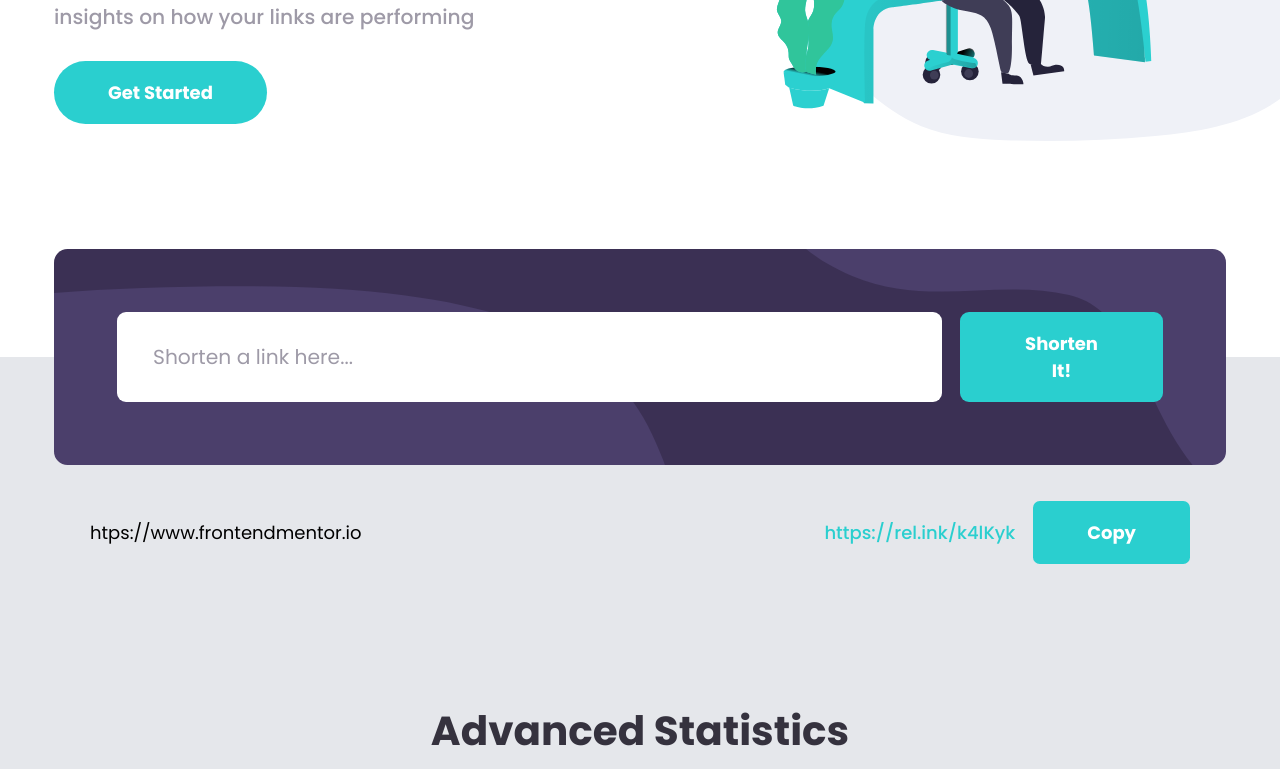
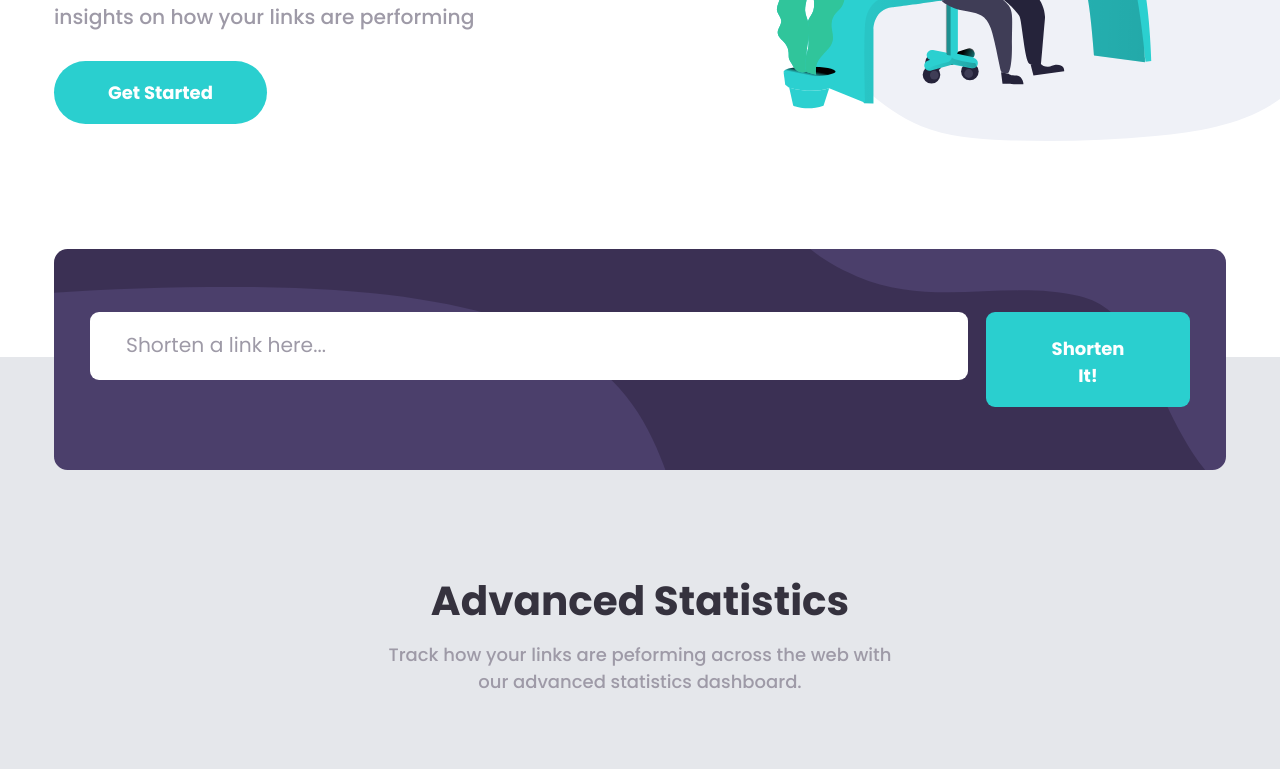
Before and after one commit to MuhammadFahrulazmi322/shortLink_URL, a React (Vite) app: page / in a window 1280 px wide. Shown: the part 424-1193 px from the top of the page. Built offline with nearby package versions, Linux system fonts and the light colour scheme.

Commit message:
finish challanges (minus CORS:using CORS extension)

```diff
--- a/src/App.jsx
+++ b/src/App.jsx
@@ -6,6 +6,7 @@ import Nav from "./sections/Nav";
 import Statistics from "./sections/Statistics";
 
 function App() {
+  console.log("Rerender! APP")
   return (
     <>
       <main className="max-container">
--- a/src/components/Buttons.jsx
+++ b/src/components/Buttons.jsx
@@ -16,7 +16,7 @@ function Button({
         : "bg-cyan hover:bg-opacity-95 text-white "
     }
     bg-cyan hover:bg-lightCyan  text-white
-    py-4 px-12 max-sm:py-3 max-sm:px-8 font-bold text-base max-sm:text-sm rounded-full duration-300`}
+    py-4 px-12 font-bold text-base rounded-full duration-300`}
     >
       {label}
     </button>
--- /dev/null
+++ b/src/components/Result.jsx
@@ -0,0 +1,22 @@
+import React from "react";
+import Button from "./Buttons";
+
+function Result({ inputValue, result, onCopy, isCopied }) {
+  return (
+    <div className="flex flex-col lg:flex-row lg:justify-between lg:items-center py-8 lg:p-8 gap-4">
+      <h3>{inputValue}</h3>
+      <div className="flex flex-col lg:flex-row gap-4 lg:items-center">
+        <a href={result} className="text-cyan font-medium">
+          {result}
+        </a>
+        <Button
+          label={isCopied ? "Copied!" : "Copy"}
+          border={isCopied ? "bg-veryDarkViolet hover:bg-veryDarkViolet text-white rounded-md" : "rounded-md text-white"}
+          onClick={onCopy}
+        />
+      </div>
+    </div>
+  );
+}
+
+export default Result;
--- a/src/main.jsx
+++ b/src/main.jsx
@@ -4,7 +4,7 @@ import App from "./App.jsx";
 import "./index.css";
 
 ReactDOM.createRoot(document.getElementById("root")).render(
-  <React.StrictMode>
+  // <React.StrictMode>
     <App />
-  </React.StrictMode>
+  /* </React.StrictMode> */
 );
--- a/src/sections/Advertise.jsx
+++ b/src/sections/Advertise.jsx
@@ -2,6 +2,8 @@ import React from 'react'
 import Button from '../components/Buttons'
 
 function Advertise() {
+  console.log("Rerender! Adv")
+
   return (
     <section className={`max-container bg-darkViolet max-md:bg-advertise-mobile lg:bg-advertise-desktop bg-no-repeat bg-center bg-cover py-20 px-4 flex flex-col items-center gap-4 lg:gap-8`}>
         <h1 className='text-white text-2xl text-center lg:text-4xl font-bold'>Boost your links today</h1>
--- a/src/sections/Footer.jsx
+++ b/src/sections/Footer.jsx
@@ -8,6 +8,8 @@ import {
 import { LogoBrand } from "../assets/images/LogoBrand";
 
 function Footer() {
+  console.log("Rerender! Footer")
+
   return (
     <section className="max-container py-14 bg-veryDarkViolet lg:px-12 ">
       <div className="flex flex-col lg:flex-row items-center lg:items-start  gap-8 lg:gap-20 xl:gap-32 text-center">
--- a/src/sections/Hero.jsx
+++ b/src/sections/Hero.jsx
@@ -3,6 +3,8 @@ import { illustrationWorking } from "../assets/images";
 import Button from "../components/Buttons";
 
 function Hero() {
+  console.log("Rerender! Hero")
+
   return (
     <section className="lg:px-12 pb-48 py-10 max-container overflow-hidden">
       <div className="px-4 lg:px-0 flex flex-col lg:flex-row-reverse items-center justify-center gap-4 lg:gap-8">
--- a/src/sections/Input.jsx
+++ b/src/sections/Input.jsx
@@ -1,20 +1,31 @@
-import React, { useEffect, useState } from "react";
+import React, { memo, useState } from "react";
 import Button from "../components/Buttons";
+import Result from "../components/Result";
 
 function Input() {
   const [inputValue, setInputValue] = useState("");
-
+  const [data, setData] = useState([]);
+  const [copyIndex, setCopyIndex] = useState(null);
+  const [alertInput, setAlertInput] = useState(false)
+  const handleOnchange = (e) =>{
+    setInputValue(e.target.value);
+    if(e.target.value ===""){
+      setAlertInput(true);
+    }
+    else{
+      setAlertInput(false);
+    }
+  }
   const handleSubmit = async () => {
     const uri = encodeURIComponent(inputValue.toString());
     const url = "https://cleanuri.com";
     const shortenAPI = `${url}/api/v1/shorten`;
-    console.log(uri);
-
+    if(uri!==""){
       try {
-      // Fetch post to shortenAPI
         const res = await fetch(shortenAPI, {
           method: "POST",
-        body: `url=${uri}`, // Adjust body format for form-urlencoded
+          mode:"no-cors",
+          body: `url=${uri}`,
           headers: {
             "Content-Type": "application/x-www-form-urlencoded",
           },
@@ -24,46 +35,64 @@ function Input() {
           throw new Error(`HTTP error! status: ${res.status}`);
         }
 
-      const data = await res.json(); // Parse response JSON
-      console.log(data);
+        const dataJSON = await res.json();
+        setData([...data, { input: inputValue, result: dataJSON.result_url }]);
+        setInputValue("");
+
       } catch (error) {
         console.error("Fetch error:", error);
       }
+    }
+    else{
+      setAlertInput(!alertInput)
+    }
   };
+
+  const handleCopy = async (index) => {
+    try {
+      await navigator.clipboard.writeText(data[index].result);
+      setCopyIndex(index);
+    } catch (error) {
+      console.error("Failed to copy:", error);
+    }
+  };
+
   return (
     <section className="relative -translate-y-[6rem] px-4 flex flex-col lg:px-12">
-      <div
-        className={`flex flex-col lg:flex-row p-8 lg:p-14 rounded-xl gap-4 bg-darkViolet
-
+      <div className={`flex flex-col lg:flex-row p-8 lg:py-14  rounded-xl gap-4 bg-darkViolet
+          ${alertInput && "lg:pt-14 lg:pb-8"}
           bg-input-bg-mobile bg-right-top
           lg:bg-input-bg-desktop bg-no-repeat lg:object-contain lg:bg-center lg:first:bg-cover
-         `}
-      >
+       `}>
+        <div className="flex flex-col lg:w-[80%] lg:text-lg gap-2">
         <input
+          value={inputValue}
           type="text"
-          className="p-4 lg:py-5 lg:px-8 rounded-lg placeholder:text-grayishViolet lg:w-[80%] lg:text-lg"
+          className={`p-4 lg:py-4 lg:px-8 rounded-lg placeholder:text-grayishViolet ${alertInput && "border-red border-2"}`}
           placeholder="Shorten a link here..."
-          onChange={(e) => {
-            setInputValue(e.target.value);
-          }}
+          onChange={handleOnchange }
         />
-        <Button
-          label={"Shorten It!"}
-          border={"rounded-lg text-white"}
-          onClick={handleSubmit}
-        />
+        {
+          alertInput && (
+            <p className="text-red italic">Please add a link</p>
+          )
+        }
         </div>
-      <div className="flex flex-col lg:flex-row lg:justify-between lg:items-center py-8 lg:p-8 gap-4">
-        <h3>htps://www.frontendmentor.io</h3>
-        <div className="flex flex-col lg:flex-row gap-4 lg:items-center">
-          <a href="#" className="text-cyan font-medium">
-            https://rel.ink/k4lKyk
-          </a>
-          <Button label={"Copy"} border={"rounded-md text-white"} />
+        <div className="flex flex-col">
+        <Button label={"Shorten It!"} border={"rounded-lg text-white pt-5 pb-4"} onClick={handleSubmit} />
         </div>
       </div>
+      {data.map((item, index) => (
+        <Result
+          key={index}
+          inputValue={item.input}
+          result={item.result}
+          onCopy={() => handleCopy(index)}
+          isCopied={index === copyIndex}
+        />
+      ))}
     </section>
   );
 }
 
-export default Input;
+export default memo(Input);
--- a/src/sections/Nav.jsx
+++ b/src/sections/Nav.jsx
@@ -4,6 +4,8 @@ import { LogoBrand } from "../assets/images/LogoBrand";
 import Button from "../components/Buttons";
 
 function Nav() {
+  console.log("Rerender! Nav")
+
   const [isMobileMenuOpen, setIsMobileMenuOpen] = useState(false);
 
   const handleToggleMobileMenu = () => {
--- a/src/sections/Statistics.jsx
+++ b/src/sections/Statistics.jsx
@@ -6,6 +6,8 @@ import {
 } from "../assets/images";
 
 function Statistics() {
+  console.log("Rerender! Statistic")
+
   return (
     <section className="max-container lg:px-12">
       <div className="flex flex-col items-center gap-4 px-4 pb-12">
```
Lines whose indentation alone changed are shown as unchanged.
